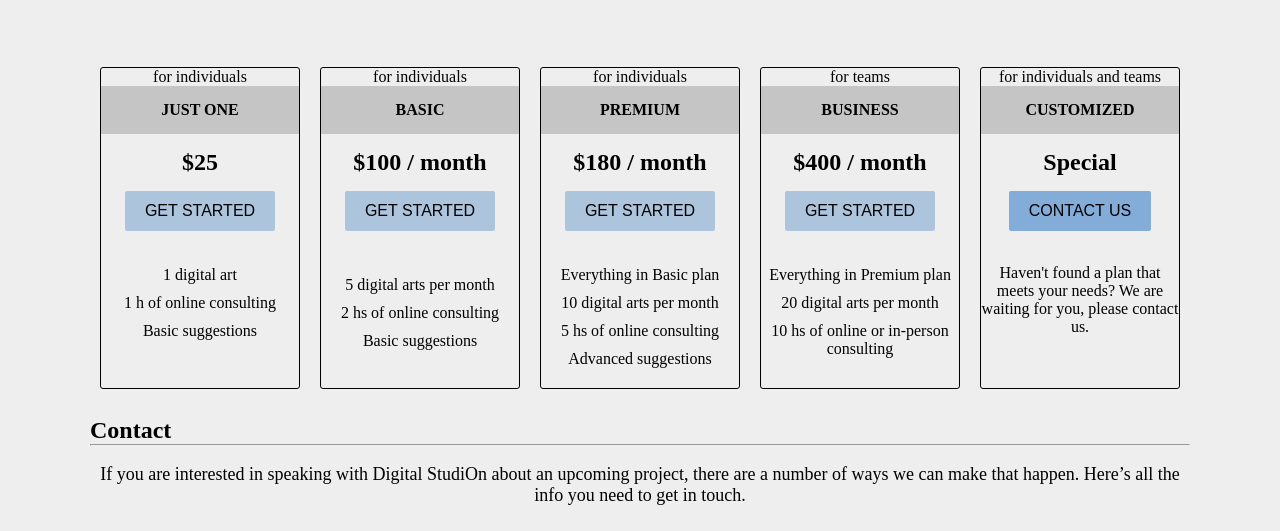
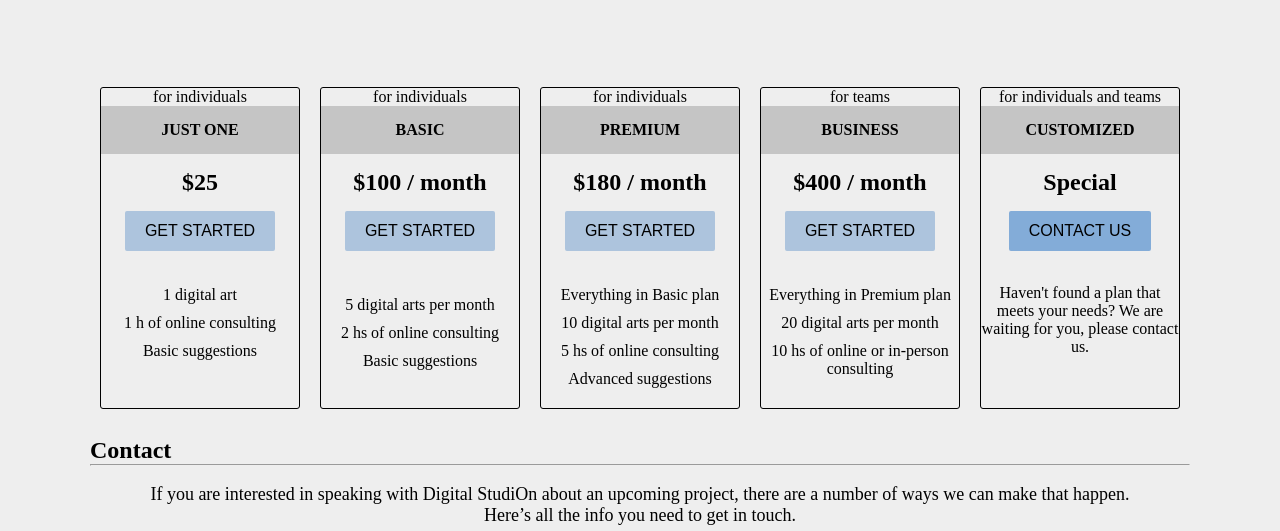
Before and after one commit to eluizaTsuda/fcc-product-landing, a plain HTML site: page index.html in a window 1280 px wide. Shown: the part 1544-2075 px from the top of the page. Drawn offline with Linux system fonts and the light colour scheme.

Commit message:
settings - view my phone

```diff
--- a/index.html
+++ b/index.html
@@ -203,7 +203,10 @@
                     <hr><br>
                     <div>
                         <p class="center-text">
-                            If you are interested in speaking with Digital StudiOn about an upcoming project, there are a number of ways we can make that happen. Here’s all the info you need to get in touch.
+                            If you are interested in speaking with Digital StudiOn about an upcoming project, there are a number of ways we can make that happen.
+                        </p>
+                        <p class="center-text">
+                            Here’s all the info you need to get in touch.
                         </p>
                     </div>
                     <div class="contact_us">
--- a/style.css
+++ b/style.css
@@ -8,7 +8,7 @@
   --color-light-green: #bcf4bc;
 
   --color-white: #f3f3f3;
-  --color-light-silver: #f7f7f7;
+  --color-light-silver: rgb(219, 217, 217);
   --color-light-gray: #eee;
   --color-gray: #c5c5c5;
   --color-black: #000000;
@@ -27,7 +27,7 @@ body {
 }
 
 header {
-  background-color: var(--color-gray);
+  background-color: var(--color-light-silver);
   position: fixed;
   display: flex;
   justify-content: space-around;
@@ -36,12 +36,12 @@ header {
   min-height: 60px;
   padding: 5px 30px 10px 30px;
 }
+
 @media (max-width: 1050px) {
   header {
     padding: 5px 130px 10px 80px;
   }
 }
-
 @media (max-width: 650px) {
   header {
     flex-wrap: wrap;
@@ -195,7 +195,7 @@ nav > ul {
 }
 
 #features .desc {
-  height: 125px;
+  height: 130px;
   width: 80vw;
   padding: 5px;
   display: flex;
@@ -203,8 +203,7 @@ nav > ul {
   justify-content: center;
 
 }
-
-@media (max-width: 550px) {
+@media (max-width: 750px) {
   #features .desc {
     width: 100%;
     padding: 0;
```
